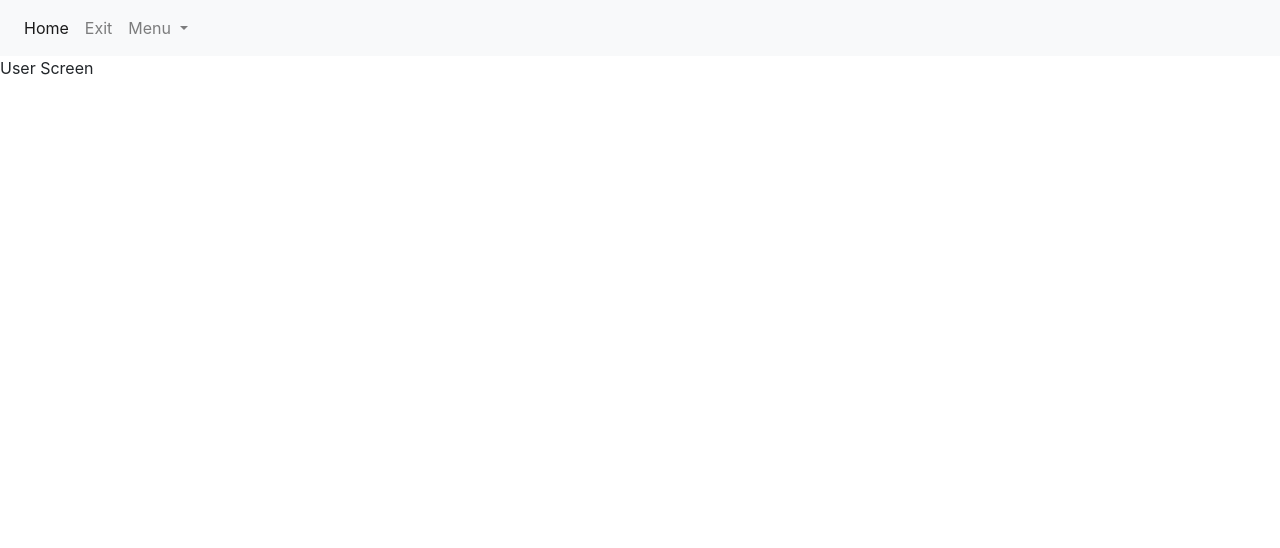
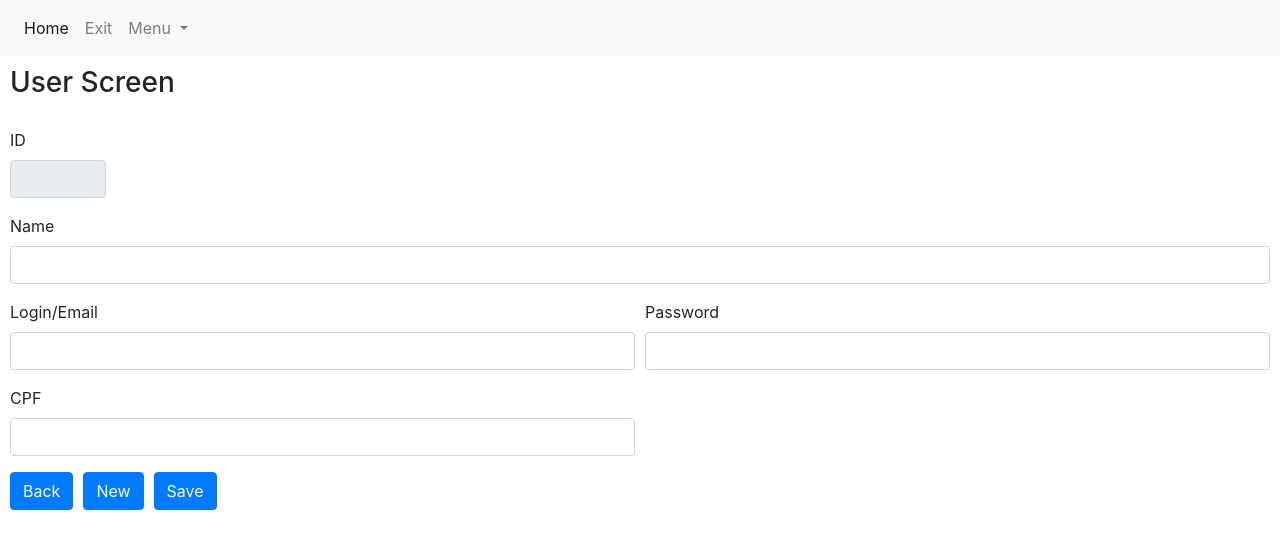
Before and after one commit to EderCamposRibeiro/Project-Angular-REST, an Angular app: page /userAdd in a window 1280 px wide. Shown: the top 548 px of the page. Built offline with nearby package versions, Linux system fonts and the light colour scheme; sample sign-in values are in the browser's storage.

Commit message:
Creating the registration screen

```diff
--- a/src/app/components/user/user-add/user-add.component.html
+++ b/src/app/components/user/user-add/user-add.component.html
@@ -1 +1,39 @@
-<p>User Screen</p>
+<h3 style="padding: 10px;">User Screen</h3>
+
+<form style="padding: 10px;">
+	<div class="form-row">
+		<div class="form-group col-md-1">
+			<label for="id">ID</label>
+			<input type="text" class="form-control" id="id" readonly="true" name="id" autocomplete="false">
+		</div>
+	</div>
+	<div class="form-row">
+		<div class="form-group col-md-12">
+			<label for="name">Name</label>
+			<input type="text" class="form-control" id="name" required="true" name="name" autocomplete="false">
+		</div>
+	</div>
+	<div class="form-row">
+		<div class="form-group col-md-6">
+			<label for="login">Login/Email</label>
+			<input type="text" class="form-control" id="login" name="login" required="true" autocomplete="false">
+		</div>
+		<div class="form-group col-md-6">
+			<label for="password">Password</label>
+			<input type="password" class="form-control" id="password" name="password" required="true" autocomplete="false">
+		</div>
+	</div>
+	<div class="form-row">
+		<div class="form-group col-md-6">
+			<label for="cpf">CPF</label>
+			<input type="text" class="form-control" id="cpf" name="cpf" required="true" autocomplete="false">
+		</div>
+	</div>
+	<div class="form-row">
+		<div class="form-group col-md-6">
+			<button type="button" class="btn btn-primary" [routerLink]="['/userList']" routerLinkActive="router-link-active" >Back</button>
+			<button type="button" class="btn btn-primary" style="margin-left: 10px;">New</button>
+			<button type="button" class="btn btn-primary" style="margin-left: 10px;">Save</button>
+		</div>
+	</div>
+</form>
```
